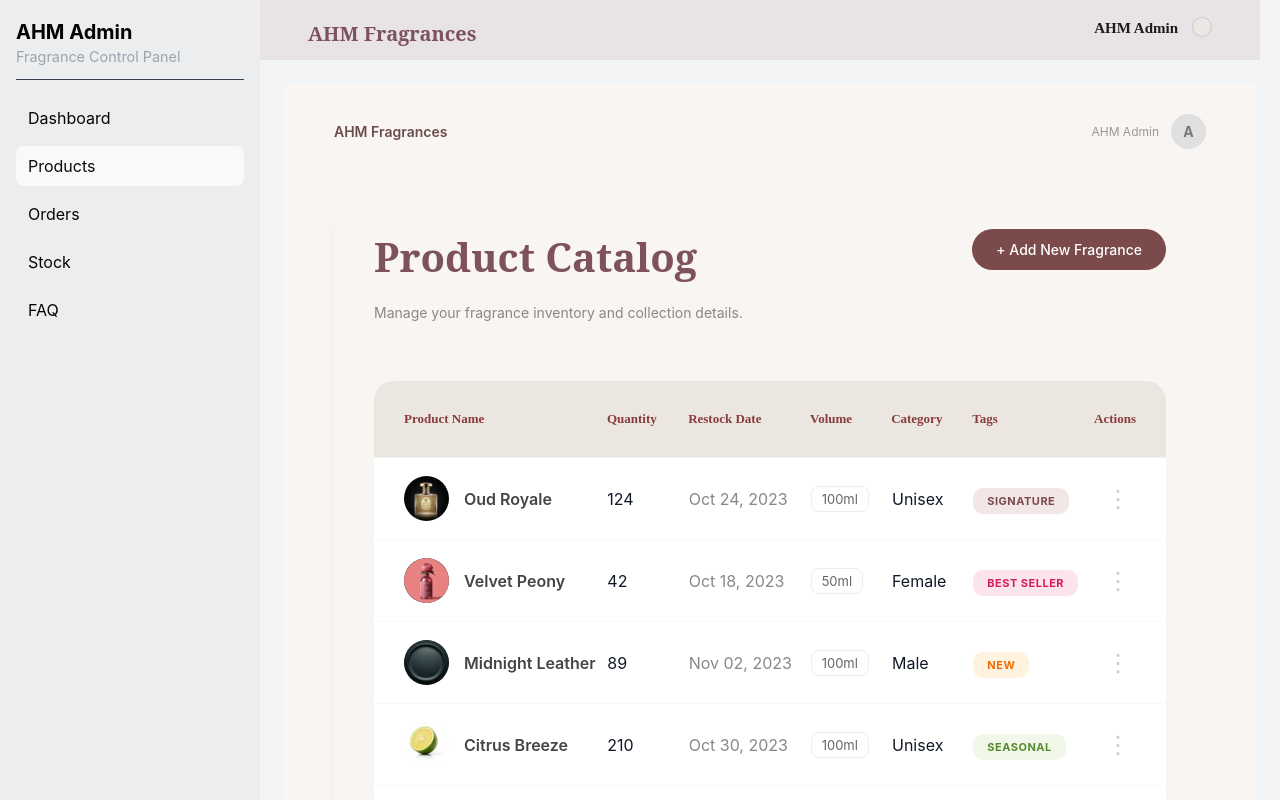
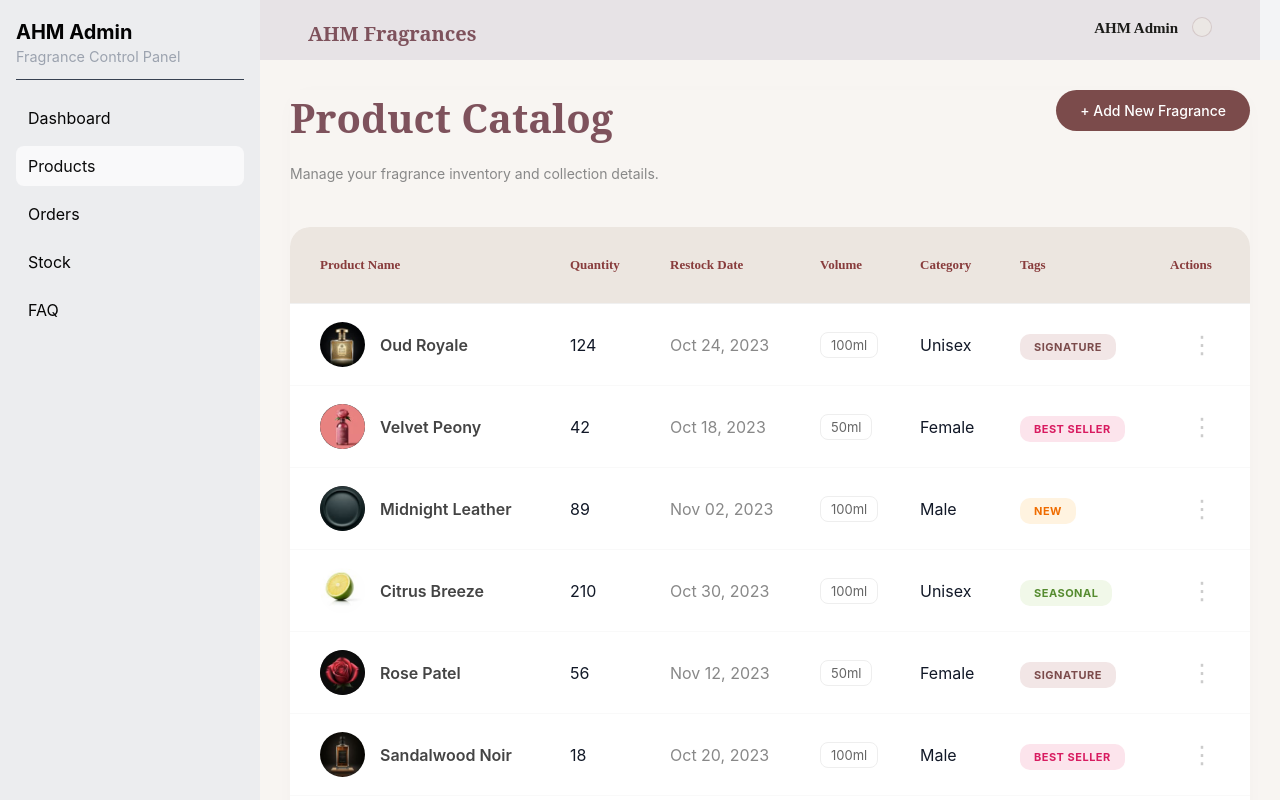
Before and after one commit to AmeerHamza6758/ahm-fragrance, a React (Vite) app in the folder admin/: page /products in a window 1280 px wide. Shown: the top 800 px of the page. Built offline with nearby package versions, Linux system fonts and the light colour scheme.

Commit message:
some fixes

```diff
--- a/admin/src/features/products/ProductsPage.jsx
+++ b/admin/src/features/products/ProductsPage.jsx
@@ -43,14 +43,7 @@ function ProductsPage() {
 
   return (
     <div className="catalog-container">
-      {/* Top Breadcrumb  */}
-      <div className="top-nav-bar">
-        <span className="brand-label">AHM Fragrances</span>
-        <div className="admin-profile">
-          <span className="admin-name">AHM Admin</span>
-          <div className="avatar-circle">A</div>
-        </div>
-      </div>
+
 
       <div className="catalog-card">
         <div className="catalog-card-header">
--- a/admin/src/layout/AdminLayout.jsx
+++ b/admin/src/layout/AdminLayout.jsx
@@ -9,7 +9,7 @@ function AdminLayout() {
       <Sidebar />
       <div className="admin-content-wrapper">
         <Topbar />
-        <main className="admin-main">
+        <main className="admin-main bg-[#f8f5f2]!">
           <Outlet />
         </main>
       </div>
--- a/admin/src/styles/admin.css
+++ b/admin/src/styles/admin.css
@@ -119,8 +119,10 @@ color: #1C1C19;
 }
 
 .admin-main {
-  padding: 24px;
+  padding: 30px;
+ background: #f8f5f2;
 }
+
 
 .stats-grid {
   display: grid;
@@ -208,7 +210,7 @@ color: #1C1C19;
 }
 /* //////////////////////////////////////// Product Management page ////////////////////////////////////////////////////////////////// */
 .catalog-container {
-  padding: 30px 50px;
+
   background: #f8f5f2;
   min-height: 100vh;
   font-family: 'Inter', sans-serif;
@@ -256,7 +258,6 @@ color: #1C1C19;
 .catalog-card {
   background:#f8f5f2;
   border-radius: 20px;
-  padding: 40px;
   box-shadow: 0 4px 20px rgba(0,0,0,0.02);
 }
 
@@ -264,7 +265,7 @@ color: #1C1C19;
   display: flex;
   justify-content: space-between;
   align-items: flex-start;
-  margin-bottom: 40px;
+  margin-bottom: 25px;
   background-color:#f8f5f2;
 }
 
@@ -482,7 +483,6 @@ color: #1C1C19;
 }
 /* ////////////////////////////addproduct/////////////////////// */
 .add-product-container {
-  padding: 2rem 5%;
   background-color: #FDF9F5;
   min-height: 100vh;
   font-family: 'Montserrat', sans-serif;
```
